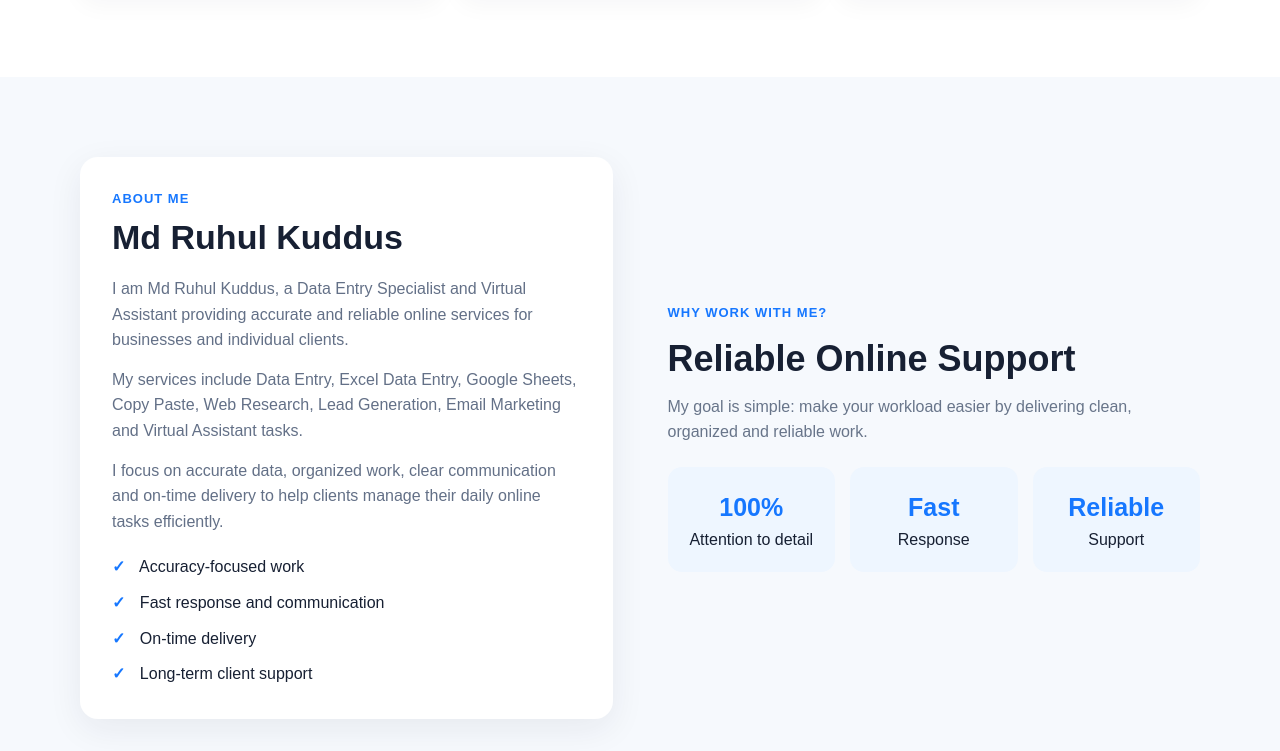
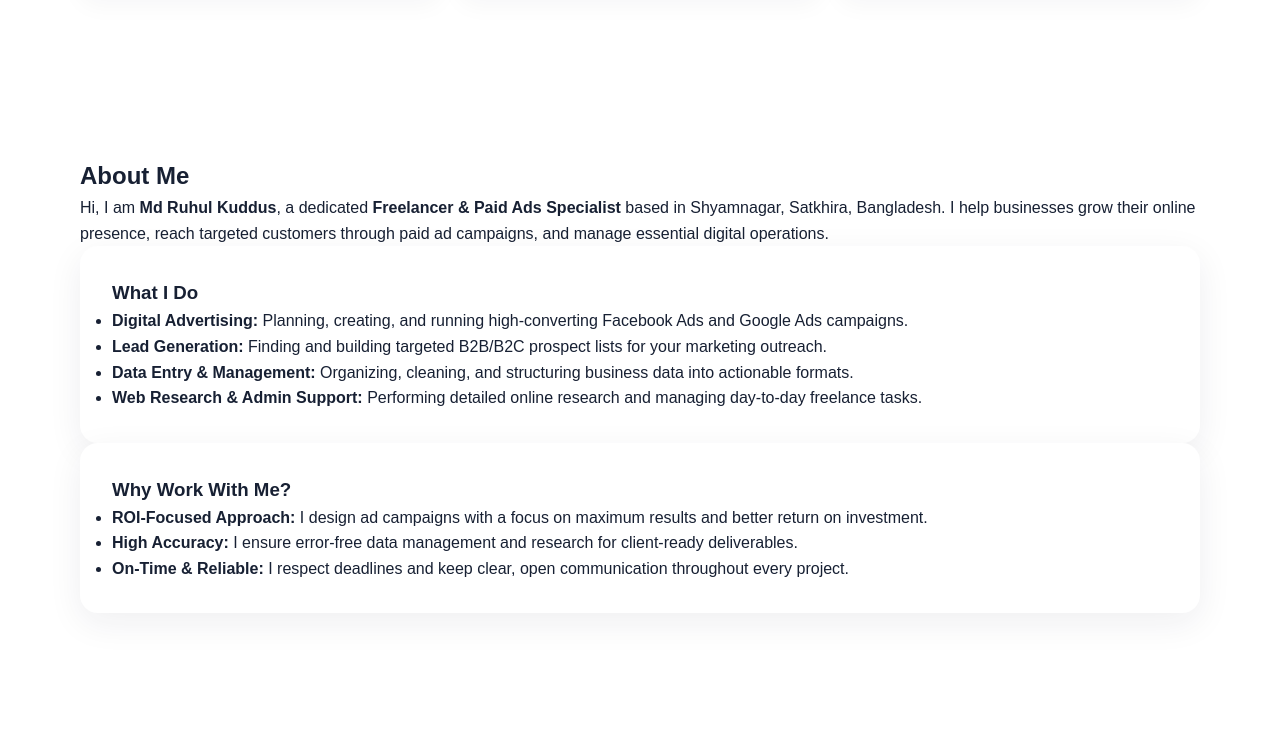
Before and after one commit to reshadshek-art/md-ruhul-kuddus, a plain HTML site: page index.html in a window 1280 px wide. Shown: the part 1349-2100 px from the top of the page. Drawn offline with Linux system fonts and the light colour scheme.

Commit message:
Update index.html

```diff
--- a/index.html
+++ b/index.html
@@ -544,104 +544,36 @@ footer{
 
 </section>
 
-<section class="about" id="about">
+<section id="about" class="about-section">
+  <div class="container">
+    <h2>About Me</h2>
+    <p class="intro-text">
+      Hi, I am <strong>Md Ruhul Kuddus</strong>, a dedicated <strong>Freelancer & Paid Ads Specialist</strong> based in Shyamnagar, Satkhira, Bangladesh. I help businesses grow their online presence, reach targeted customers through paid ad campaigns, and manage essential digital operations.
+    </p>
 
-  <div class="container about-grid">
-
-    <div class="about-box">
-
-      <div class="eyebrow">
-        About Me
+    <div class="about-content">
+      <div class="about-box">
+        <h3>What I Do</h3>
+        <ul>
+          <li><strong>Digital Advertising:</strong> Planning, creating, and running high-converting Facebook Ads and Google Ads campaigns.</li>
+          <li><strong>Lead Generation:</strong> Finding and building targeted B2B/B2C prospect lists for your marketing outreach.</li>
+          <li><strong>Data Entry & Management:</strong> Organizing, cleaning, and structuring business data into actionable formats.</li>
+          <li><strong>Web Research & Admin Support:</strong> Performing detailed online research and managing day-to-day freelance tasks.</li>
+        </ul>
       </div>
 
-      <h2>
-        Md Ruhul Kuddus
-      </h2>
-
-      <p>
-        I am Md Ruhul Kuddus, a Data Entry Specialist and Virtual Assistant
-        providing accurate and reliable online services for businesses
-        and individual clients.
-      </p>
-
-      <p>
-        My services include Data Entry, Excel Data Entry, Google Sheets,
-        Copy Paste, Web Research, Lead Generation, Email Marketing and
-        Virtual Assistant tasks.
-      </p>
-
-      <p>
-        I focus on accurate data, organized work, clear communication
-        and on-time delivery to help clients manage their daily online
-        tasks efficiently.
-      </p>
-
-      <div class="checks">
-
-        <div>
-          Accuracy-focused work
-        </div>
-
-        <div>
-          Fast response and communication
-        </div>
-
-        <div>
-          On-time delivery
-        </div>
-
-        <div>
-          Long-term client support
-        </div>
-
+      <div class="about-box">
+        <h3>Why Work With Me?</h3>
+        <ul>
+          <li><strong>ROI-Focused Approach:</strong> I design ad campaigns with a focus on maximum results and better return on investment.</li>
+          <li><strong>High Accuracy:</strong> I ensure error-free data management and research for client-ready deliverables.</li>
+          <li><strong>On-Time & Reliable:</strong> I respect deadlines and keep clear, open communication throughout every project.</li>
+        </ul>
       </div>
-
     </div>
-
-    <div>
-
-      <div class="section-title"
-           style="text-align:left;margin-bottom:20px">
-
-        <div class="eyebrow">
-          Why Work With Me?
-        </div>
-
-        <h2>
-          Reliable Online Support
-        </h2>
-
-        <p>
-          My goal is simple: make your workload easier by delivering
-          clean, organized and reliable work.
-        </p>
-
-      </div>
-
-      <div class="stats">
-
-        <div class="stat">
-          <strong>100%</strong>
-          Attention to detail
-        </div>
-
-        <div class="stat">
-          <strong>Fast</strong>
-          Response
-        </div>
-
-        <div class="stat">
-          <strong>Reliable</strong>
-          Support
-        </div>
-
-      </div>
-
-    </div>
-
   </div>
-
 </section>
+<!-- About Me Section End -->
 
 <section id="portfolio">
 
@@ -732,7 +664,9 @@ footer{
       <a class="btn" href="mailto:reshad.shek@gmail.com">
         Email Me
       </a>
-
+    <a class="btn" href="https://www.facebook.com/YOUR_USERNAME" target="_blank">
+      Facebook Me
+    </a>
     </div>
 
     <div class="contact-card">
```
